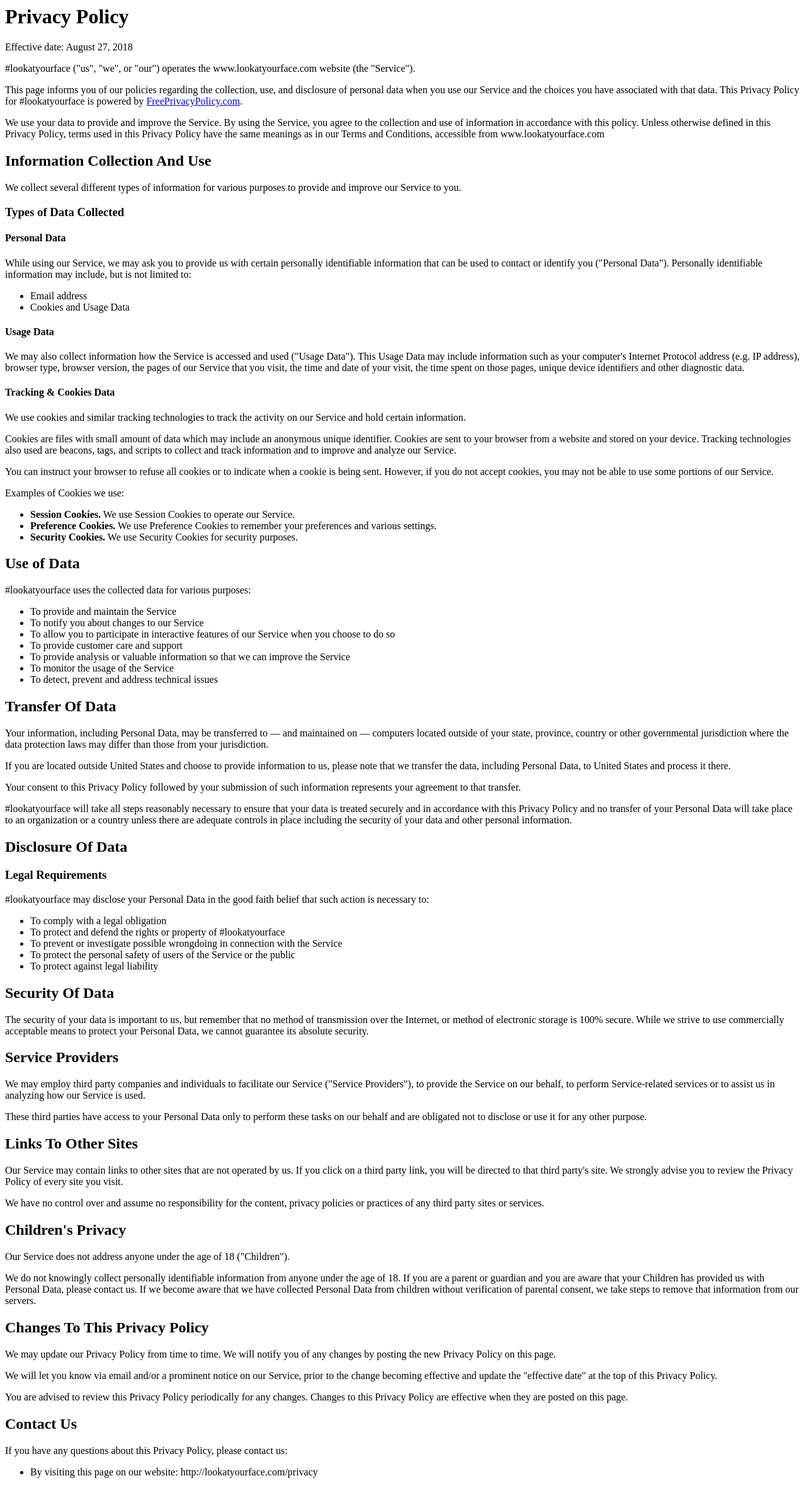
After one commit to saurabh21289/lookatyourface, a Flask app: page /privacy/ in a window 1280 px wide. The commit adds this page. Shown: the whole page at 63% size. Run offline with Flask 2, Linux system fonts and the light colour scheme.

Commit message:
Logo and privacy policy update
Signed-off-by: Saurabh Singh <saurabh.singh@digi.com>

```diff
--- a/application.py
+++ b/application.py
@@ -9,9 +9,14 @@
     message = "Works~!"
     return render_template('index.html', message=message)
 
+@application.route("/privacy/")
+def privacy():
+    message = "Works~!"
+    return render_template('privacy.html', message=message)
+
 # run the app.
 if __name__ == "__main__":
     # Setting debug to True enables debug output. This line should be
     # removed before deploying a production app.
-    application.debug = True
+    # application.debug = True
     application.run()
--- a/templates/index.html
+++ b/templates/index.html
@@ -55,6 +55,6 @@
 	</script>
 
 	<div id="results">Your captured image will appear here...</div>
-
+  <a href="privacy">Privacy policy</a>
 </body>
 </html>
--- /dev/null
+++ b/templates/privacy.html
@@ -0,0 +1,104 @@
+<h1>Privacy Policy</h1>
+
+
+<p>Effective date: August 27, 2018</p>
+
+
+<p>#lookatyourface ("us", "we", or "our") operates the www.lookatyourface.com website (the "Service").</p>
+
+<p>This page informs you of our policies regarding the collection, use, and disclosure of personal data when you use our Service and the choices you have associated with that data. This Privacy Policy  for #lookatyourface is powered by <a href="https://www.freeprivacypolicy.com/free-privacy-policy-generator.php">FreePrivacyPolicy.com</a>.</p>
+
+<p>We use your data to provide and improve the Service. By using the Service, you agree to the collection and use of information in accordance with this policy. Unless otherwise defined in this Privacy Policy, terms used in this Privacy Policy have the same meanings as in our Terms and Conditions, accessible from www.lookatyourface.com</p>
+
+
+<h2>Information Collection And Use</h2>
+
+<p>We collect several different types of information for various purposes to provide and improve our Service to you.</p>
+
+<h3>Types of Data Collected</h3>
+
+<h4>Personal Data</h4>
+
+<p>While using our Service, we may ask you to provide us with certain personally identifiable information that can be used to contact or identify you ("Personal Data"). Personally identifiable information may include, but is not limited to:</p>
+
+<ul>
+<li>Email address</li><li>Cookies and Usage Data</li>
+</ul>
+
+<h4>Usage Data</h4>
+
+<p>We may also collect information how the Service is accessed and used ("Usage Data"). This Usage Data may include information such as your computer's Internet Protocol address (e.g. IP address), browser type, browser version, the pages of our Service that you visit, the time and date of your visit, the time spent on those pages, unique device identifiers and other diagnostic data.</p>
+
+<h4>Tracking & Cookies Data</h4>
+<p>We use cookies and similar tracking technologies to track the activity on our Service and hold certain information.</p>
+<p>Cookies are files with small amount of data which may include an anonymous unique identifier. Cookies are sent to your browser from a website and stored on your device. Tracking technologies also used are beacons, tags, and scripts to collect and track information and to improve and analyze our Service.</p>
+<p>You can instruct your browser to refuse all cookies or to indicate when a cookie is being sent. However, if you do not accept cookies, you may not be able to use some portions of our Service.</p>
+<p>Examples of Cookies we use:</p>
+<ul>
+    <li><strong>Session Cookies.</strong> We use Session Cookies to operate our Service.</li>
+    <li><strong>Preference Cookies.</strong> We use Preference Cookies to remember your preferences and various settings.</li>
+    <li><strong>Security Cookies.</strong> We use Security Cookies for security purposes.</li>
+</ul>
+
+<h2>Use of Data</h2>
+
+<p>#lookatyourface uses the collected data for various purposes:</p>
+<ul>
+    <li>To provide and maintain the Service</li>
+    <li>To notify you about changes to our Service</li>
+    <li>To allow you to participate in interactive features of our Service when you choose to do so</li>
+    <li>To provide customer care and support</li>
+    <li>To provide analysis or valuable information so that we can improve the Service</li>
+    <li>To monitor the usage of the Service</li>
+    <li>To detect, prevent and address technical issues</li>
+</ul>
+
+<h2>Transfer Of Data</h2>
+<p>Your information, including Personal Data, may be transferred to — and maintained on — computers located outside of your state, province, country or other governmental jurisdiction where the data protection laws may differ than those from your jurisdiction.</p>
+<p>If you are located outside United States and choose to provide information to us, please note that we transfer the data, including Personal Data, to United States and process it there.</p>
+<p>Your consent to this Privacy Policy followed by your submission of such information represents your agreement to that transfer.</p>
+<p>#lookatyourface will take all steps reasonably necessary to ensure that your data is treated securely and in accordance with this Privacy Policy and no transfer of your Personal Data will take place to an organization or a country unless there are adequate controls in place including the security of your data and other personal information.</p>
+
+<h2>Disclosure Of Data</h2>
+
+<h3>Legal Requirements</h3>
+<p>#lookatyourface may disclose your Personal Data in the good faith belief that such action is necessary to:</p>
+<ul>
+    <li>To comply with a legal obligation</li>
+    <li>To protect and defend the rights or property of #lookatyourface</li>
+    <li>To prevent or investigate possible wrongdoing in connection with the Service</li>
+    <li>To protect the personal safety of users of the Service or the public</li>
+    <li>To protect against legal liability</li>
+</ul>
+
+<h2>Security Of Data</h2>
+<p>The security of your data is important to us, but remember that no method of transmission over the Internet, or method of electronic storage is 100% secure. While we strive to use commercially acceptable means to protect your Personal Data, we cannot guarantee its absolute security.</p>
+
+<h2>Service Providers</h2>
+<p>We may employ third party companies and individuals to facilitate our Service ("Service Providers"), to provide the Service on our behalf, to perform Service-related services or to assist us in analyzing how our Service is used.</p>
+<p>These third parties have access to your Personal Data only to perform these tasks on our behalf and are obligated not to disclose or use it for any other purpose.</p>
+
+
+
+<h2>Links To Other Sites</h2>
+<p>Our Service may contain links to other sites that are not operated by us. If you click on a third party link, you will be directed to that third party's site. We strongly advise you to review the Privacy Policy of every site you visit.</p>
+<p>We have no control over and assume no responsibility for the content, privacy policies or practices of any third party sites or services.</p>
+
+
+<h2>Children's Privacy</h2>
+<p>Our Service does not address anyone under the age of 18 ("Children").</p>
+<p>We do not knowingly collect personally identifiable information from anyone under the age of 18. If you are a parent or guardian and you are aware that your Children has provided us with Personal Data, please contact us. If we become aware that we have collected Personal Data from children without verification of parental consent, we take steps to remove that information from our servers.</p>
+
+
+<h2>Changes To This Privacy Policy</h2>
+<p>We may update our Privacy Policy from time to time. We will notify you of any changes by posting the new Privacy Policy on this page.</p>
+<p>We will let you know via email and/or a prominent notice on our Service, prior to the change becoming effective and update the "effective date" at the top of this Privacy Policy.</p>
+<p>You are advised to review this Privacy Policy periodically for any changes. Changes to this Privacy Policy are effective when they are posted on this page.</p>
+
+
+<h2>Contact Us</h2>
+<p>If you have any questions about this Privacy Policy, please contact us:</p>
+<ul>
+            <li>By visiting this page on our website: http://lookatyourface.com/privacy</li>
+
+        </ul>
```
Also changed, not shown: static/logo/#lookatyourface.png (added), 1 other file.
